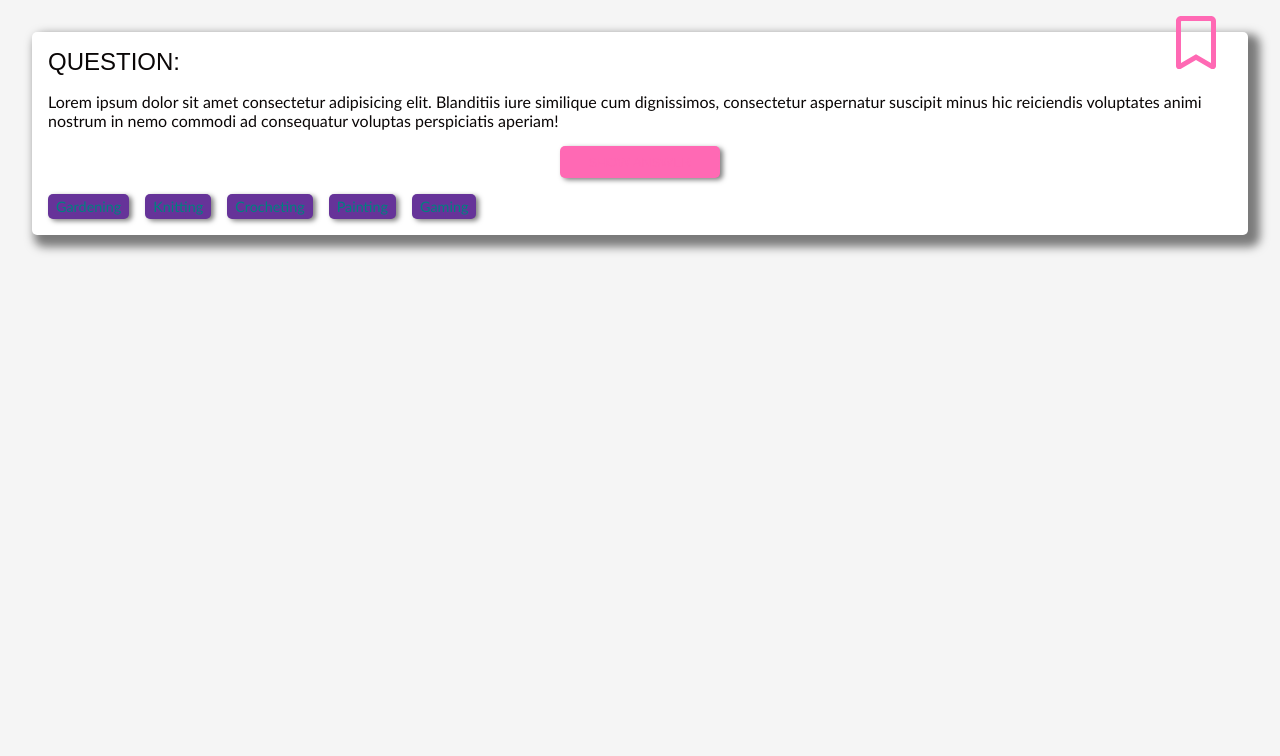
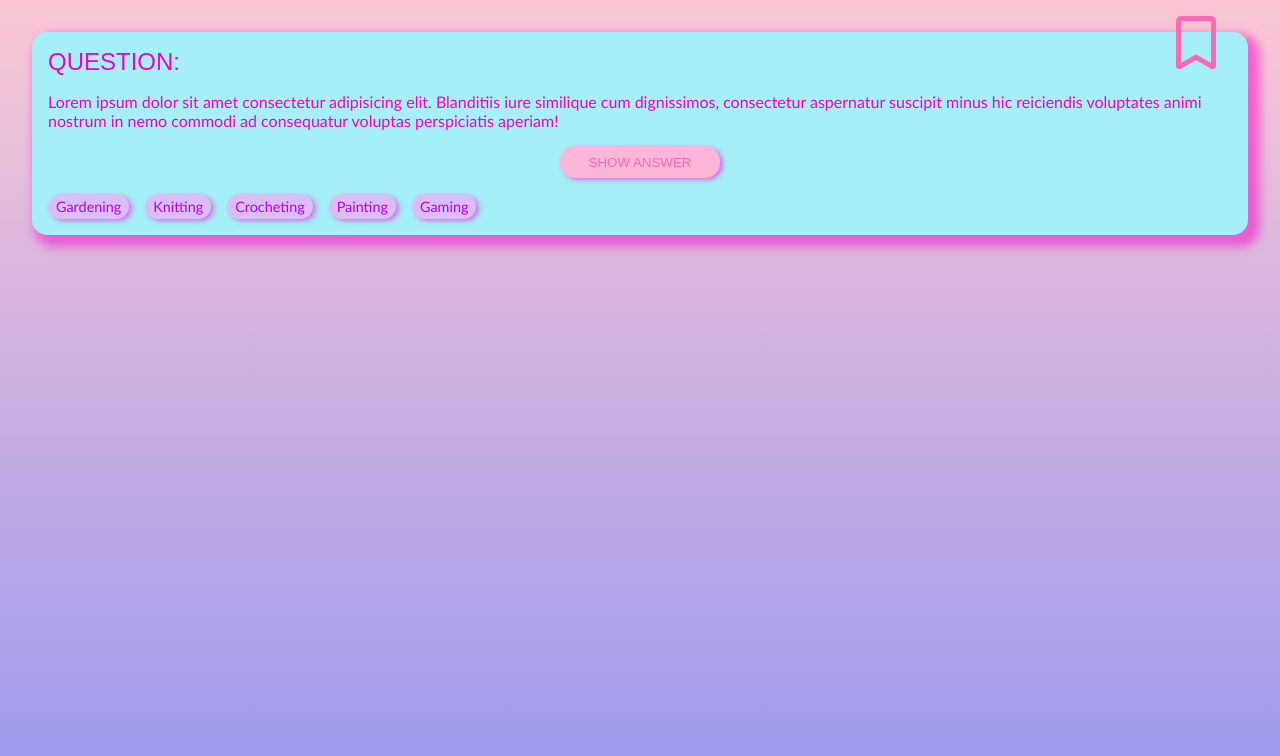
Before and after one commit to cat-miller/Quizz-App, a plain HTML site: page css/cards/index.html in a window 1280 px wide. Drawn offline with Linux system fonts and the light colour scheme.

Commit message:
Change colors

```diff
--- a/css/variables.css
+++ b/css/variables.css
@@ -1,18 +1,20 @@
 body {
-  --background-color-base: whitesmoke;
-  --background-color-marginals: grey;
-  --background-color-cards: white;
-  --background-color-tags: rebeccapurple;
-  --background-color-cta: hotpink;
-  --background-color-cta-hover: pink;
+  --background-color-base: linear-gradient(to top, #9796f0, #fbc7d4);
+  --background-color-marginals: rgb(248, 93, 227);
+  --background-color-cards: rgb(165, 239, 249);
+  --background-color-tags: rgb(219, 190, 249);
+  --background-color-cta: rgb(250, 182, 216);
+  --background-color-cta-hover: rgb(221, 192, 255);
 
-  --color: rgb(10, 6, 6);
+  --color: rgb(247, 0, 194);
   --color-marginals: purple;
   --color-cards: pink;
-  --color-tags: teal;
+  --color-tags: rgb(183, 0, 255);
   --color-cta: hotpink;
+  --color-bookmarks: yellow;
 
-  --border-radius: 5px;
-  --shadow: 7px 7px 10px 5px rgba(0, 0, 0, 0.5);
-  --shadow-light: 3px 2px 5px rgba(0, 0, 0, 0.5);
+  --border: 2px solid pink;
+  --border-radius: 15px;
+  --shadow: 7px 7px 10px 5px rgba(244, 4, 208, 0.5);
+  --shadow-light: 3px 2px 5px rgba(244, 4, 208, 0.5);
 }
```
